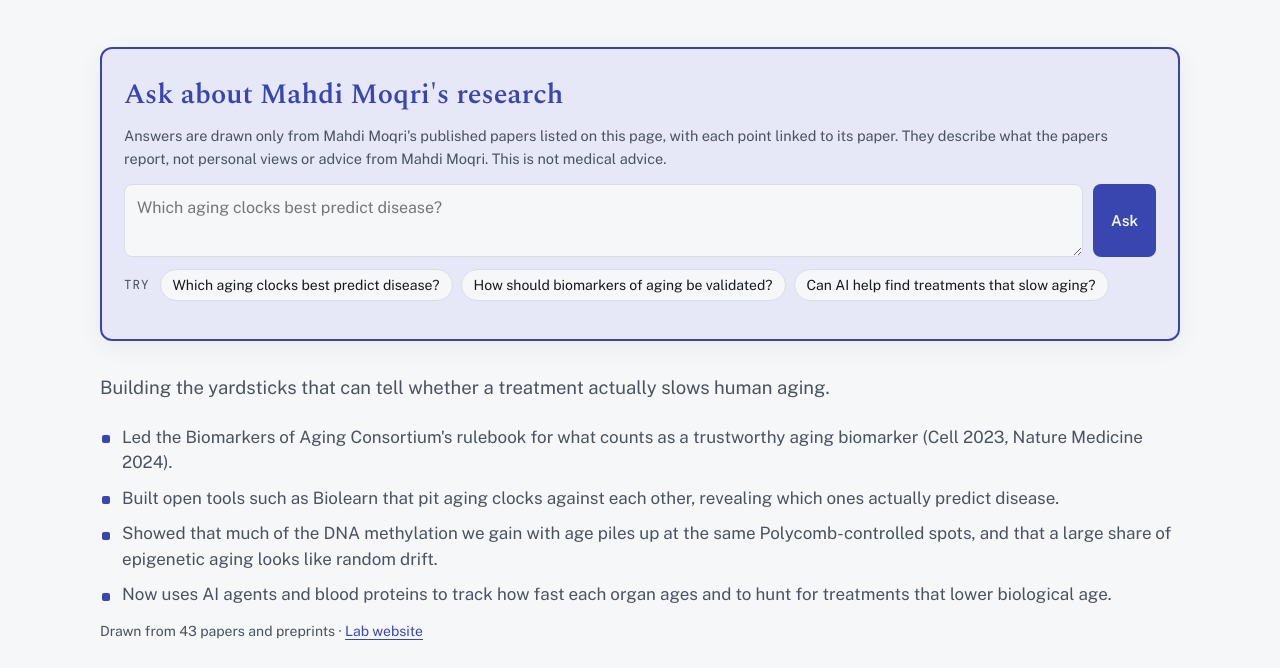
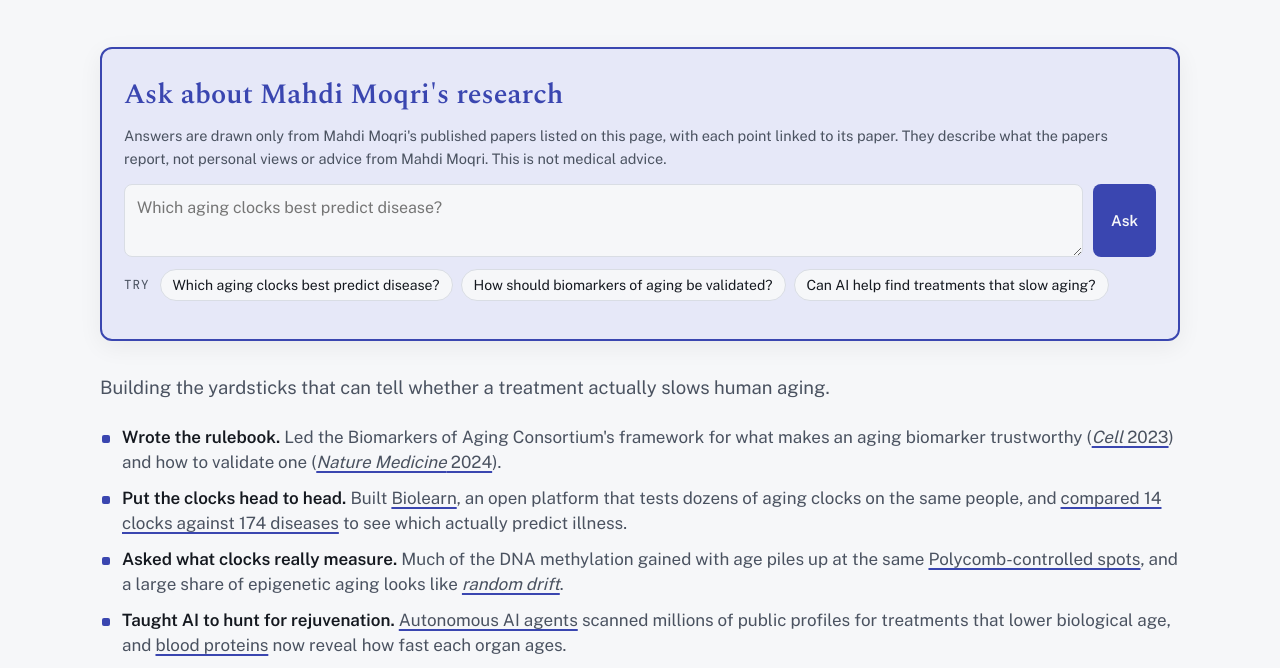
Before and after one commit to moqri/expert-wiki, a plain HTML site: page mahdi-moqri/index.html in a window 1280 px wide. Shown: the part 265-933 px from the top of the page. Drawn offline with nearby package versions, Linux system fonts and the light colour scheme.

Commit message:
Expert pages: highlight bullets with links, bold and italics; Moqri summary rewritten
Co-Authored-By: Claude Opus 5.5 <noreply@anthropic.com>
Claude-Session: https://claude.ai/code/session_01D9wVaUWBr2vtFk5KrXupWT

```diff
--- a/assets/expert.css
+++ b/assets/expert.css
@@ -72,3 +72,7 @@ a.skill:hover,a.skill:focus-visible{border-color:var(--e4);color:var(--e4)}
 .highlights{margin:0;padding:0;list-style:none;display:grid;gap:10px}
 .highlights li{position:relative;padding-left:22px;font-size:17px;line-height:1.5}
 .highlights li::before{content:"";position:absolute;left:2px;top:.62em;width:8px;height:8px;border-radius:2px;background:var(--e4)}
+.highlights strong{color:var(--ink);font-weight:650}
+.highlights a{color:inherit;text-decoration:underline;text-decoration-color:var(--e4);text-decoration-thickness:1.5px;text-underline-offset:3px}
+.highlights a:hover{color:var(--e4)}
+.highlights em{font-style:italic}
--- a/mahdi-moqri/index.html
+++ b/mahdi-moqri/index.html
@@ -38,10 +38,10 @@
       <p class="lede">Building the yardsticks that can tell whether a treatment actually slows human aging.</p>
       <div class="summary">
         <ul class="highlights">
-          <li>Led the Biomarkers of Aging Consortium&#x27;s rulebook for what counts as a trustworthy aging biomarker (Cell 2023, Nature Medicine 2024).</li>
-          <li>Built open tools such as Biolearn that pit aging clocks against each other, revealing which ones actually predict disease.</li>
-          <li>Showed that much of the DNA methylation we gain with age piles up at the same Polycomb-controlled spots, and that a large share of epigenetic aging looks like random drift.</li>
-          <li>Now uses AI agents and blood proteins to track how fast each organ ages and to hunt for treatments that lower biological age.</li>
+          <li><strong>Wrote the rulebook.</strong> Led the Biomarkers of Aging Consortium&#x27;s framework for what makes an aging biomarker trustworthy (<a href="https://doi.org/10.1016/j.cell.2023.08.003" title="Biomarkers of aging for the identification and evaluation of longevity interventions (Cell 2023)"><em>Cell</em> 2023</a>) and how to validate one (<a href="https://doi.org/10.1038/s41591-023-02784-9" title="Validation of biomarkers of aging (Nat Med 2024)"><em>Nature Medicine</em> 2024</a>).</li>
+          <li><strong>Put the clocks head to head.</strong> Built <a href="https://doi.org/10.1038/s43587-025-00987-y" title="A unified framework for systematic curation and evaluation of aging biomarkers (Nat Aging 2025)">Biolearn</a>, an open platform that tests dozens of aging clocks on the same people, and <a href="https://doi.org/10.1038/s41467-025-66106-y" title="An unbiased comparison of 14 epigenetic clocks in relation to 174 incident disease outcomes (Nat Commun 2025)">compared 14 clocks against 174 diseases</a> to see which actually predict illness.</li>
+          <li><strong>Asked what clocks really measure.</strong> Much of the DNA methylation gained with age piles up at the same <a href="https://doi.org/10.1038/s41467-024-50098-2" title="PRC2-AgeIndex as a universal biomarker of aging and rejuvenation (Nat Commun 2024)">Polycomb-controlled spots</a>, and a large share of epigenetic aging looks like <a href="https://doi.org/10.1038/s43587-024-00616-0" title="Nature of epigenetic aging from a single-cell perspective (Nat Aging 2024)"><em>random drift</em></a>.</li>
+          <li><strong>Taught AI to hunt for rejuvenation.</strong> <a href="https://doi.org/10.1101/2023.02.28.530532" title="Autonomous AI Agents Discover Aging Interventions from Millions of Molecular Profiles (bioRxiv 2025)">Autonomous AI agents</a> scanned millions of public profiles for treatments that lower biological age, and <a href="https://doi.org/10.1016/j.cmet.2024.10.005" title="Plasma protein-based organ-specific aging and mortality models unveil diseases as accelerated aging of organismal systems (Cell Metab 2025)">blood proteins</a> now reveal how fast each organ ages.</li>
         </ul>
         <p class="meta">Drawn from 43 papers and preprints · <a href="https://moqri.bwh.harvard.edu/">Lab website</a></p>
       </div>
```
Also changed, not shown: experts/mahdi-moqri/expert.yaml (+4 -4 lines).
